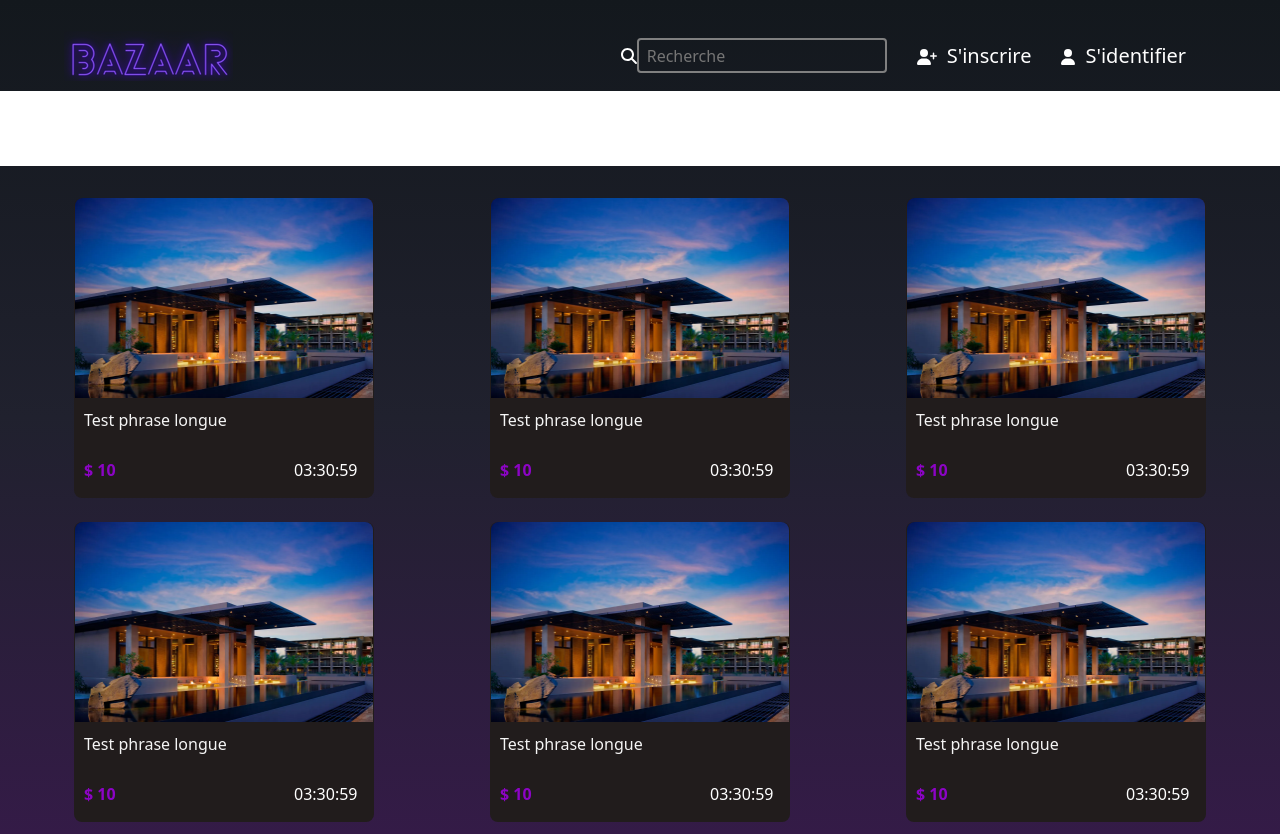
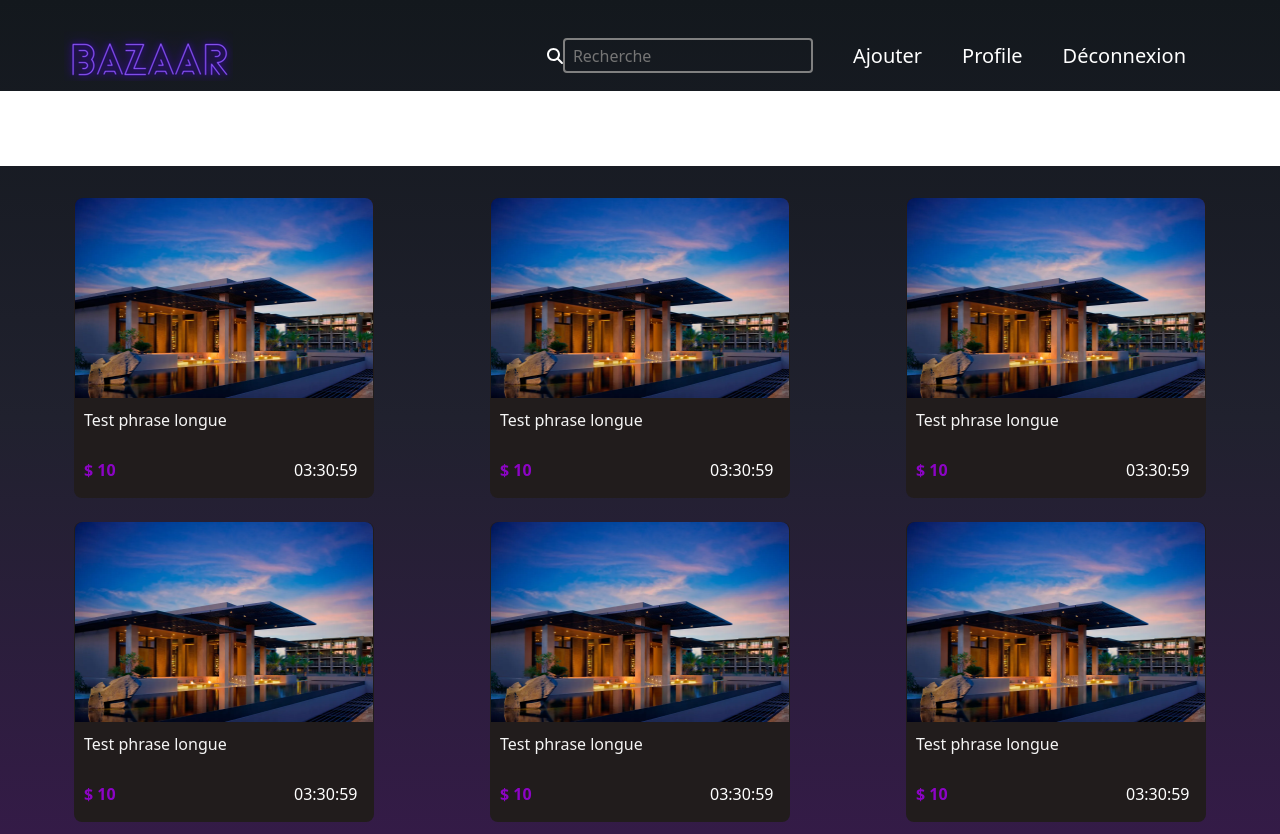
Before and after one commit to Mikrofus/projetTI2022, an Angular app: page / in a window 1280 px wide. Built offline with nearby package versions, Linux system fonts and the light colour scheme.

Commit message:
ajout de la route pour menu user

```diff
--- a/src/app/app-routing.module.ts
+++ b/src/app/app-routing.module.ts
@@ -7,6 +7,7 @@ import {PageDaccueilComponent} from "./page-daccueil/page-daccueil.component";
 import {PageAccueilComponent} from "./page-accueil/page-accueil.component";
 import {InscriptionComponent} from "./inscription/inscription.component";
 import {FormAddAuctionComponent} from "./form-add-auction/form-add-auction.component";
+import {MenuUserComponent} from "./menu-user/menu-user.component";
 
 
 
@@ -24,6 +25,9 @@ const routes:Routes=[
   },
   {
     path:"addAuction", component:FormAddAuctionComponent
+  },
+  {
+    path:"menuUser", component:MenuUserComponent
   }
 
 
--- a/src/app/page-accueil/page-accueil.component.html
+++ b/src/app/page-accueil/page-accueil.component.html
@@ -24,7 +24,7 @@
 
       <li><fa-icon [icon] ="faMagnifyingGlass"></fa-icon><input type="text" class="barreRecherche" placeholder="Recherche" /></li>
       <li><a routerLink="/addAuction" routerLinkActive="active">Ajouter</a> </li>
-      <li><a routerLink="" routerLinkActive="active" >Profile</a></li>
+      <li><a routerLink="/menuUser" routerLinkActive="active" >Profile</a></li>
       <li><a routerLink="" routerLinkActive="active">Déconnexion</a></li>
 
     </ul>
--- a/src/app/page-accueil/page-accueil.component.ts
+++ b/src/app/page-accueil/page-accueil.component.ts
@@ -17,7 +17,7 @@ export class PageAccueilComponent implements OnInit {
   faMagnifyingGlass = faMagnifyingGlass;
   faUserPlus = faUserPlus;
   faUser = faUser;
-  isConnected: boolean = true;
+  isConnected: boolean = false;
 
   constructor() { }
 
```
